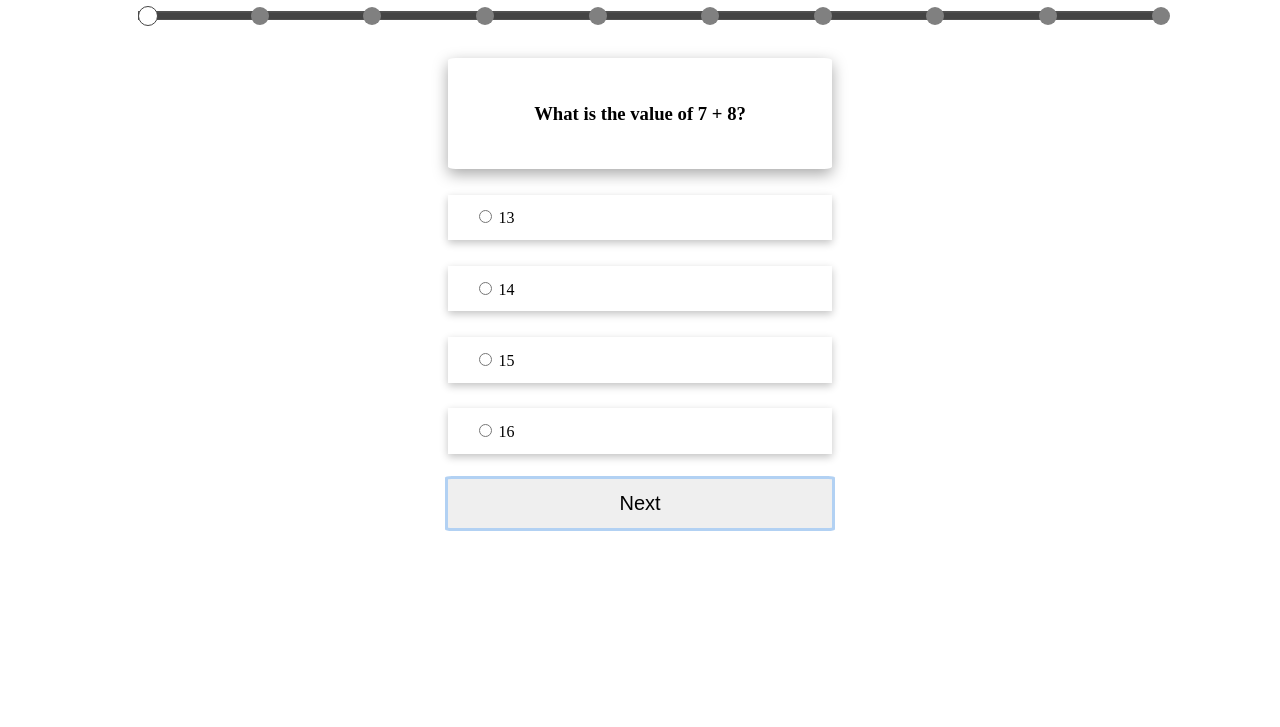
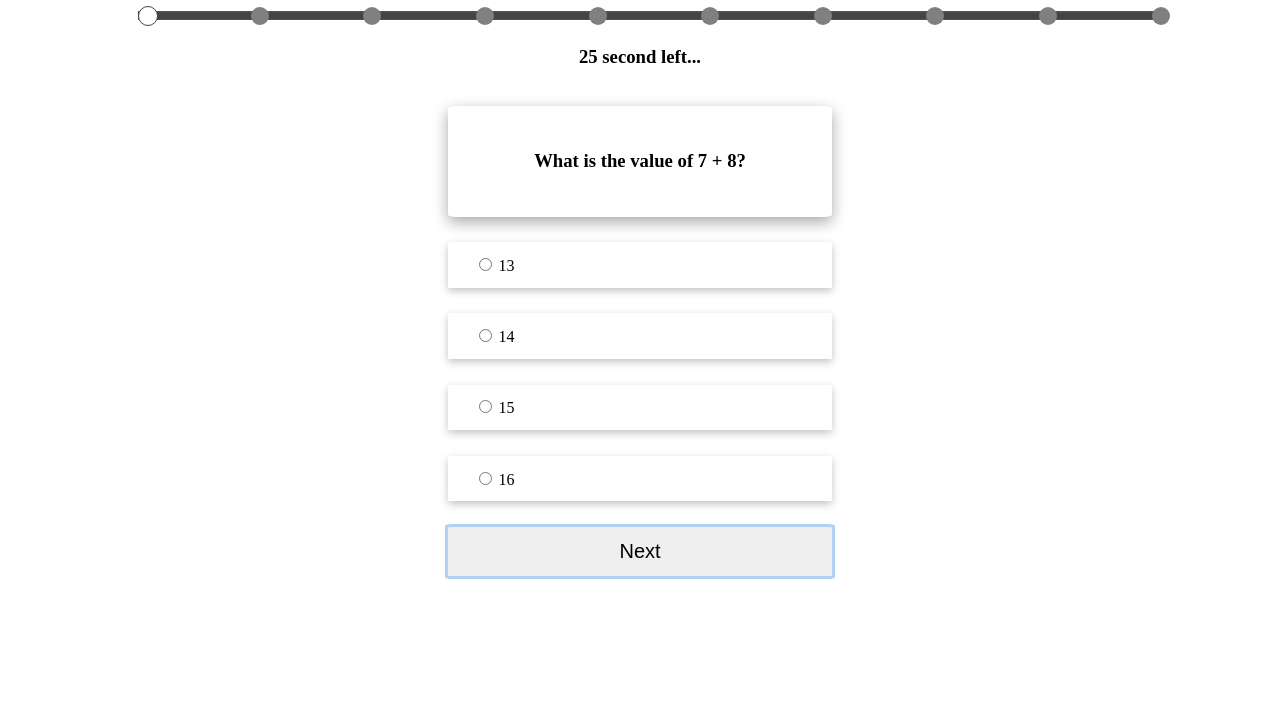
Before and after one commit to JagdishMedkart/Quiz-Application, a plain HTML site: page start.html in a window 1280 px wide. Shown: the part 73-800 px from the top of the page. Drawn offline with Linux system fonts and the light colour scheme.

Commit message:
timer added

```diff
--- a/start.html
+++ b/start.html
@@ -47,6 +47,7 @@
             <div class="nine"></div>
         </div>
     </div>
+    <h3 id="timer"></h3>
     <div id="que">
         <h3 id="question"></h3>
     </div>
@@ -89,6 +90,13 @@
         let ticked = document.getElementById("options").querySelectorAll("div");
 
         function f() {
+            let timer = 30;
+            setInterval(() => {
+                if(timer > 0) {
+                    timer--;
+                    document.getElementById("timer").innerText = `${timer} second left...`;
+                }
+            }, 1000);
             localStorage.removeItem("correctCount");
             document.getElementById("question").innerHTML = que[count].question;
             for (let i = 0; i < options.length; i++) {
--- a/style.css
+++ b/style.css
@@ -309,3 +309,9 @@ h4 {
     radial-gradient(closest-side, white 79%, transparent 80% 100%),
     conic-gradient(green 75%, white);
 }
+
+#timer {
+    text-align: center;
+    margin-top: 2%;
+    margin-bottom: 0;
+}
```
